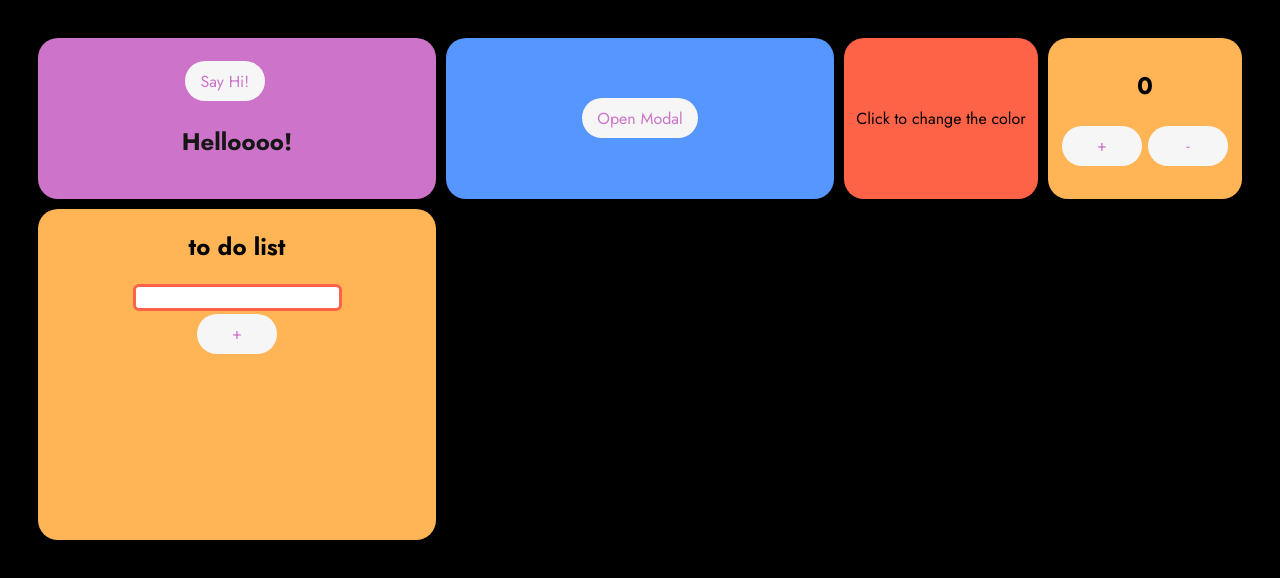
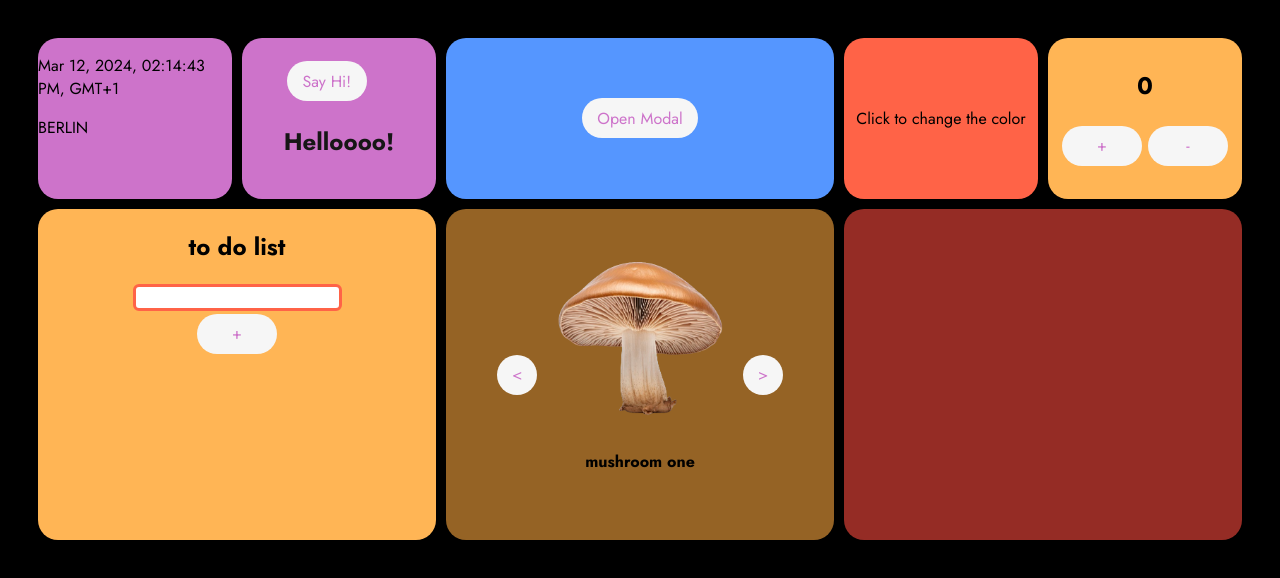
Before and after one commit to ecemonkol/js-notes, a plain HTML site: page index.html in a window 1280 px wide. Drawn offline with Linux system fonts and the light colour scheme; a web font is replaced by a local one.

Commit message:
feat: add date and slider

```diff
--- a/index.html
+++ b/index.html
@@ -10,7 +10,13 @@
     <title>JS-Notes</title>
 </head>
 <body>
-    <div class="containers">
+    <div class="boxes">
+        <section id="date">
+            <div >
+              <p id="convertedDateTime"></p>
+              <p>BERLIN</p>
+            </div>
+        </section>
         <section id="greeting">
             <div>
               <button id="hiButton">Say Hi!</button>
@@ -50,9 +56,18 @@
                 </div>
             </div>
         </section>
+        <section id="slider">
+            <div id="slides-container">
+                <button class="arrowButton" id="prevSlide"> < </button>
+                <div id="slidesContent" ></div>
+                <button class="arrowButton"  id="nextSlide"> > </button>
+            </div>
+        </section>
+        <section id="acordion">
+
+        </section>
 
         <script src="script.js"></script>
-
     </div>
 
 </body>
--- a/script.js
+++ b/script.js
@@ -1,38 +1,65 @@
+// date
+const timestamp = Date.now();
+    const convertedDateTimeDisplay = document.getElementById('convertedDateTime');
+
+    // Convert the timestamp to a Date object
+    const date = new Date(timestamp);
+
+    // Format the date and time in the Berlin timezone
+    const options = {
+        year: 'numeric',
+        month: 'short',
+        day: '2-digit',
+        hour: '2-digit',
+        minute: '2-digit',
+        second: '2-digit',
+        hour12: true,
+        timeZone: 'Europe/Berlin'
+    };
+    const formattedDateTime = date.toLocaleString('en-US', options);
+
+    // Get the timezone abbreviation for Berlin
+    const timeZoneAbbr = Intl.DateTimeFormat('en-US', { timeZoneName: 'short', timeZone: 'Europe/Berlin' }).formatToParts().find(part => part.type === 'timeZoneName').value;
+
+    // Display the formatted date and time along with the timezone
+    convertedDateTimeDisplay.textContent = `${formattedDateTime}, ${timeZoneAbbr}`;
+
+
+
 // greetings
 
-const greetButtonEl = document.querySelector('#hiButton')
-const nameEl = document.querySelector('#name')
+const greetButtonEl = document.querySelector("#hiButton");
+const nameEl = document.querySelector("#name");
 
-greetButtonEl.addEventListener('click', () => {
-    const yourName = prompt('Please enter your name: ');
-    nameEl.textContent = " " + yourName
-} )
+greetButtonEl.addEventListener("click", () => {
+  const yourName = prompt("Please enter your name: ");
+  nameEl.textContent = " " + yourName;
+});
 
 // colorFlipper
 
-const colorChangeEl = document.querySelector('#colorFlipper')
+const colorChangeEl = document.querySelector("#colorFlipper");
 
-colorChangeEl.addEventListener('click', () => {
-    let letters = '0123456789ABCDEF'
-    let color = '#'
-    for (let i=0; i< 6; i++) {
-        color += letters[Math.floor(Math.random() * 16)]
+colorChangeEl.addEventListener("click", () => {
+  let letters = "0123456789ABCDEF";
+  let color = "#";
+  for (let i = 0; i < 6; i++) {
+    color += letters[Math.floor(Math.random() * 16)];
   }
 
-    colorChangeEl.style.backgroundColor = color
-
-})
+  colorChangeEl.style.backgroundColor = color;
+});
 
 // Counter
 
-const counterDisplayEl = document.querySelector('#counterDisplay');
-const plusButtonEl = document.querySelector('#counterAdd');
-const minusButtonEl = document.querySelector('#counterSub');
+const counterDisplayEl = document.querySelector("#counterDisplay");
+const plusButtonEl = document.querySelector("#counterAdd");
+const minusButtonEl = document.querySelector("#counterSub");
 
 let count = 0;
 
-plusButtonEl.addEventListener('click', add);
-minusButtonEl.addEventListener('click', sub);
+plusButtonEl.addEventListener("click", add);
+minusButtonEl.addEventListener("click", sub);
 
 function add() {
   count++;
@@ -44,32 +71,93 @@ function sub() {
   counterDisplayEl.textContent = count;
 }
 
-
 // To-do list
 
-const inputEl = document.querySelector('#todoInputBar');
-addTaskButtonEl = document.querySelector('#addToListButton')
-const listEl = document.querySelector('#list')
+const inputEl = document.querySelector("#todoInputBar");
+addTaskButtonEl = document.querySelector("#addToListButton");
+const listEl = document.querySelector("#list");
 
-addTaskButtonEl.addEventListener('click', addTask = () => {
-   if (inputEl.value !== "" ) {
-        const newTask = document.createElement('li')
+addTaskButtonEl.addEventListener(
+  "click",
+  (addTask = () => {
+    if (inputEl.value !== "") {
+      const newTask = document.createElement("li");
       listEl.appendChild(newTask);
-        newTask.textContent = inputEl.value
+      newTask.textContent = inputEl.value;
     }
-   inputEl.value = ""
-});
+    inputEl.value = "";
+  })
+);
 
 // Modal
 
-const openModalButtonEl = document.querySelector('#openModalButton')
-const modalEl = document.querySelector(".modal")
+const openModalButtonEl = document.querySelector("#openModalButton");
+const modalEl = document.querySelector(".modal");
 
-openModalButtonEl.addEventListener('click', () => {
-    console.log('clicked')
-    modalEl.classList.add('open');
-} )
+openModalButtonEl.addEventListener("click", () => {
+  console.log("clicked");
+  modalEl.classList.add("open");
+});
 
-modalEl.addEventListener('click', () => {
-    modalEl.classList.remove('open');
-} )
+modalEl.addEventListener("click", () => {
+  modalEl.classList.remove("open");
+});
+
+// Slider
+
+const data = [
+  {
+    image: "mush1.png",
+    name: "mushroom one",
+  },
+  {
+    image: "mush2.png",
+    name: "mushroom two",
+  },
+  {
+    image: "mush3.png",
+    name: "mushroom three",
+  },
+];
+
+const slidesContainer = document.querySelector("#slidesContent");
+const nextButtonEl = document.querySelector("#nextSlide");
+const prevButtonEl = document.querySelector("#prevSlide");
+
+const makeMushroomSlideHtml = (shroom) => {
+  return `
+            <div class="shroomCard">
+                <img src="${shroom.image}" width="180"/>
+                <h4>${shroom.name}</h4>
+            </div>
+        `;
+};
+
+let currentShroom = 0;
+
+const jumpNextSlide = () => {
+  if (currentShroom < data.length - 1) {
+    currentShroom += 1;
+    updateSlide();
+  }
+};
+
+const jumpPrevSlide = () => {
+  if (currentShroom > 0) {
+    currentShroom -= 1;
+    updateSlide();
+  }
+};
+
+nextButtonEl.addEventListener("click", jumpNextSlide);
+prevButtonEl.addEventListener("click", jumpPrevSlide);
+
+const updateSlide = () => {
+  let markup = makeMushroomSlideHtml(data[currentShroom]);
+  slidesContainer.innerHTML = markup;
+};
+
+updateSlide();
+
+
+//
--- a/style.css
+++ b/style.css
@@ -9,13 +9,19 @@ body {
 
 }
 
-.containers {
+.boxes {
     display: grid;
     grid-template-columns: 1fr 1fr 2fr 1fr 1fr;
     grid-template-rows: 1fr 1fr 1fr 1fr;
     gap: 10px;
 }
 
+#date {
+    grid-column: 1 / 2;
+    background-color: blue;
+    background-color: rgb(205, 115, 202);
+    border-radius: 20px;
+}
 #greeting {
     display: flex;
     justify-content: center;
@@ -27,7 +33,7 @@ body {
     padding: 20px;
     background-color: rgb(205, 115, 202);
     border-radius: 20px;
-    grid-column: 1 / 3;
+    grid-column: 2 / 3;
     color: rgb(22, 22, 22);
     user-select: none;
 }
@@ -175,8 +181,48 @@ ul {
     border-radius: 20px;
 }
 
+
+
+
+#acordion {
+    background-color: rgb(149, 44, 37);
+    border-radius: 20px;
+    grid-row: 2 / 4;
+    grid-column: 4/ 6;
+}
+
+#slider {
+    background-color:rgb(149, 99, 37);
+    border-radius: 20px;
+    grid-row: 2 / 4;
+    grid-column: 3/ 4;
+    display: flex;
+    justify-content: center;
+    align-items: center;
+}
+
+#slides-container {
+    display: flex;
+    flex-wrap: wrap;
+    flex-direction: row;
+    justify-content: center;
+    align-items: center;
+    gap: 10px;
+}
+
+.arrowButton {
+    width: 40px;
+}
+
+.shroomCard {
+    display: flex;
+    flex-direction: column;
+    align-items: center;
+    justify-content: center;
+
+}
 @media (min-width: 368px) {
     #todoInputBar {
-        width: 50%; /* Adjust the width for larger screens */
+        width: 50%;
     }
 }
```
Also changed, not shown: mush1.png (added), mush2.png (added), mush3.png (added). Lines whose indentation alone changed are shown as unchanged.
